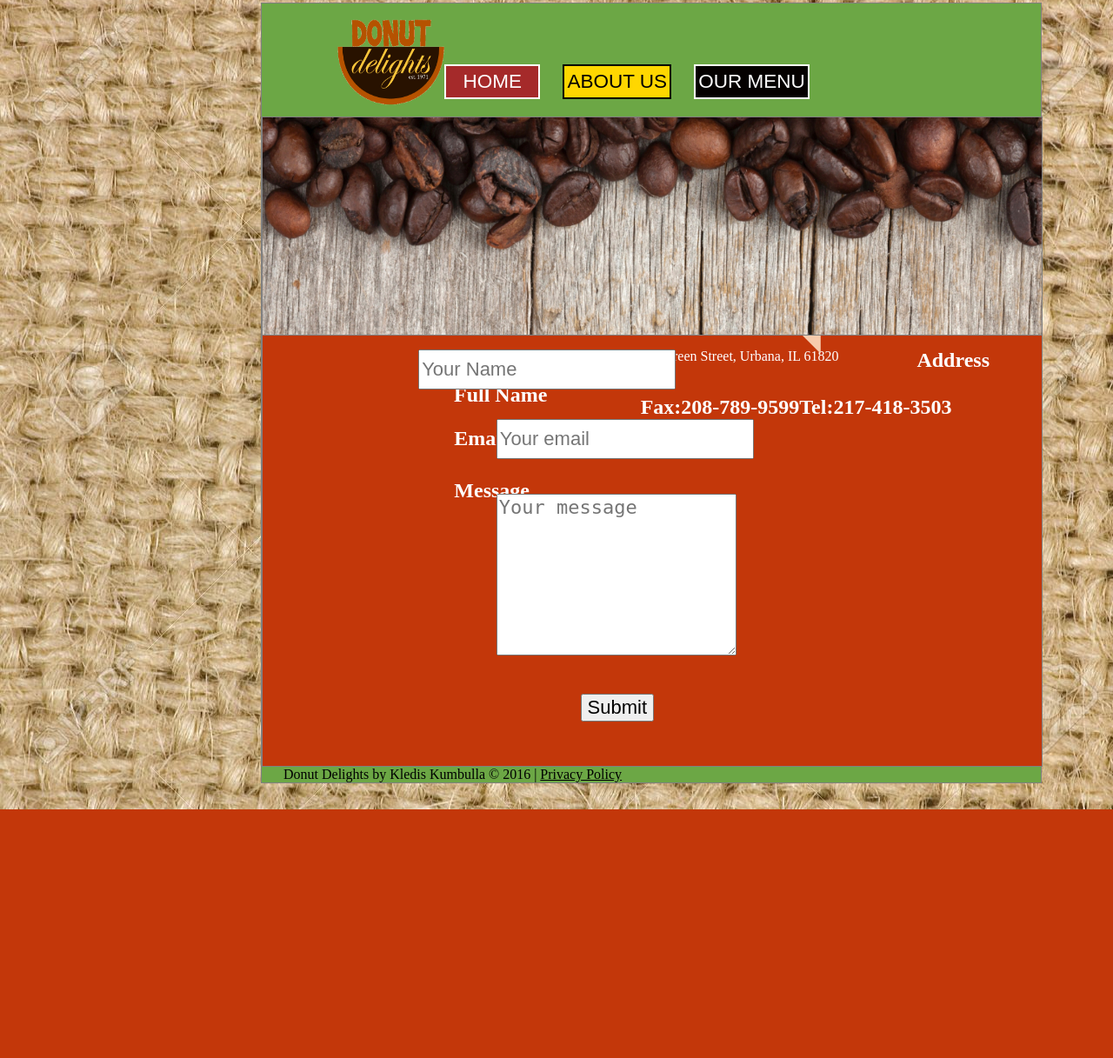
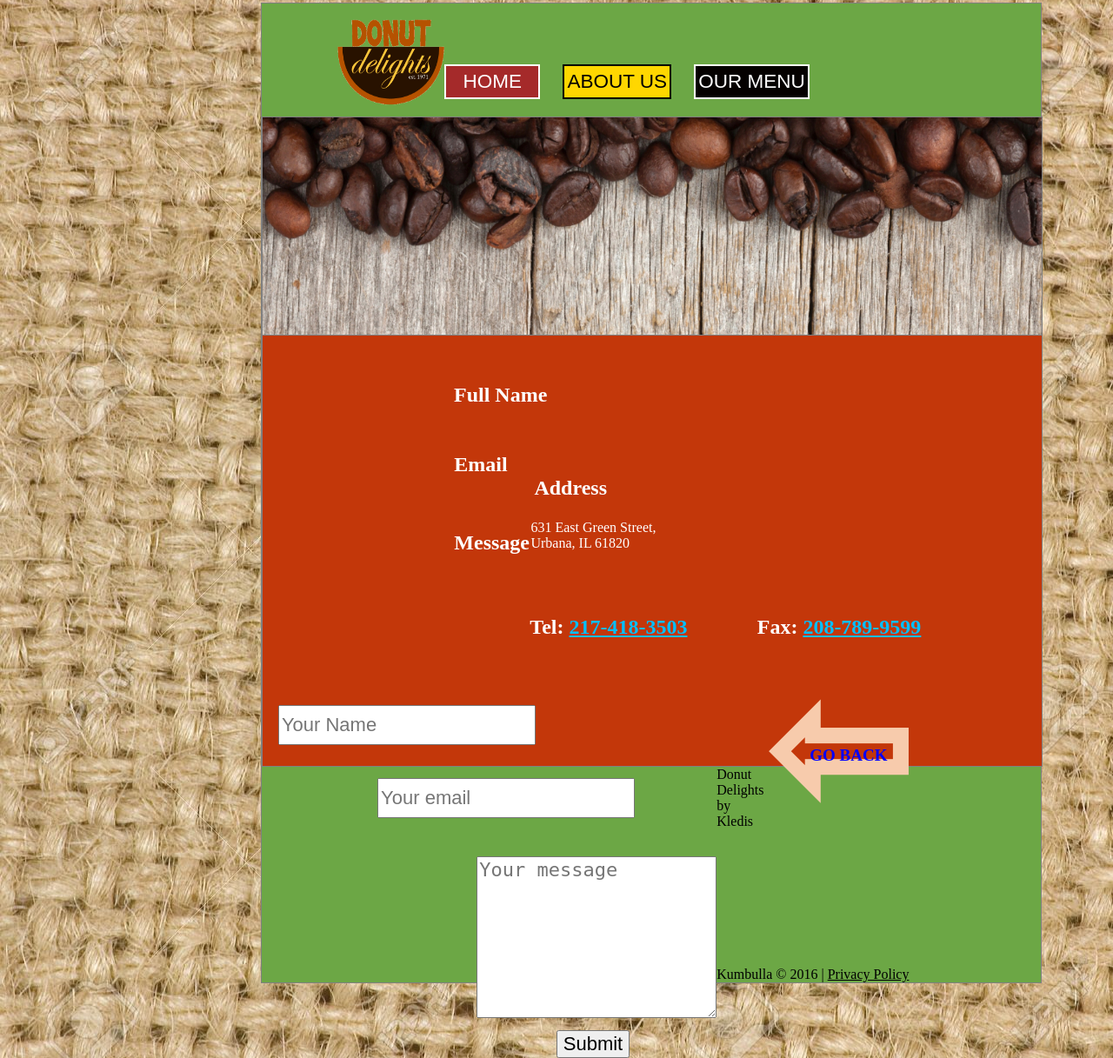
Before and after one commit to kledis/kledis.com, a PHP site: page /ContactUs.html in a window 1280 px wide. Shown: the part 27-1244 px from the top of the page at 87% size. Before the commit the page ends 958 px from the top, so only its background shows below. Run offline with PHP 8.4, Linux system fonts and the light colour scheme.

Commit message:
Add files via upload

```diff
--- a/ContactUs.html
+++ b/ContactUs.html
@@ -47,37 +47,38 @@
 <img id="backimage" src="coffeebean-istock-crop2-homepagebanner.jpg">
 </img>
 
+ <div id= "ai">
+   <h2 id="KK1">Full Name</h2>
+   <h2 id="KK2">Email</h2> <h2 id="KK3">Message</h2>
+   <h2 id="KK4">Address</h2>
+   <p id="KK5">631 East Green Street,<br>
+               Urbana, IL 61820</p>
+   <h2 id="KK6">Tel: <a href="tel:2174183503" style="color:rgb(0,191,255);">217-418-3503</a></h2>
+   <h2 id="KK7">Fax: <a href="tel:2087899599" style="color:rgb(0,191,255);">208-789-9599</a></h2>
 
 <!--Message-->
 
-   <form id= "ai" method="POST" action="http://formspree.io/kumbullakledis@gmail.com">
-
-   <h2 id="KK1">Full Name</h2>
-   <h2 id="KK2">Email</h2> <h2 id="KK3">Message</h2>
-   <h2 id="KK4">Address</h2>
-   <p id="KK5">631 East Green Street,
-               Urbana, IL 61820</p>
-   <h2 id="KK6">Tel:<a>217-418-3503</a></h2>
-   <h2 id="KK7">Fax:<a>208-789-9599</a></h2>
-
-  <div style="float:center; margin-top:-70px;">
-    <input  type="text"  name="name"  placeholder="Your Name" style="height: 40px; margin-top:-100px; float:left; font-size:22px; margin-left: 20%;">
-
-   <input  type="email" name="email" placeholder="Your email" style="height: 40px; margin-top:-20px; float:left; font-size:22px; margin-left: 30%;">
-
-  <textarea name="message" placeholder="Your message" style="height: 180px; width: 270px; margin-top:40px; float:left; font-size:22px; margin-left: 30%;"></textarea>
-
-  <button type="submit" style="font-size: 22px;  margin-left: -20%; float:left; margin-top:270px">Submit</button>
-</div>
+   <form  method="POST" action="http://formspree.io/kumbullakledis@gmail.com">
 
 
+
+    <input  type="text"  name="name"  placeholder="Your Name" style="height: 40px; margin-top:56px; float:left; font-size:22px; margin-left: 2%;">
+
+   <input  type="email" name="email" placeholder="Your email" style="height: 40px; margin-top: 140px; float:left; font-size:22px; margin-left: -20.29%;">
+
+  <textarea name="message" placeholder="Your message" style="height: 180px; width: 270px; margin-top:230px; float:left; font-size:22px; margin-left: -20.29%;"></textarea>
+
+  <button type="submit" style="font-size: 22px;  margin-left: -20.6%; float:left; margin-top:430px">Submit</button>
+
+</form>
+
      <div>
-       <a href="index.html" class="buttonAbout"><h1 id="Arrow4">&#8678;<h1 id="go4">GO BACK</h1></h1></a>
+       <a href="Services.html" class="buttonAbout"><h1 id="Arrow4">&#8678;<h1 id="go4">GO BACK</h1></h1></a>
 
       </div>
 
-</form>
 
+</div>
 
 
     <!--Footer-->
--- a/site.css
+++ b/site.css
@@ -1061,7 +1061,7 @@ float:right;
 #KK2 {
 
  color:white;
- margin-top:110px;
+ margin-top:140px;
  float:left;
 
  margin-left:-107px;
@@ -1072,7 +1072,7 @@ float:right;
  color:white;
  margin-left: -107px;
  float:left;
- margin-top:170px;
+ margin-top:230px;
 
 
 }
@@ -1080,38 +1080,39 @@ float:right;
 #KK4 {
 
  color:white;
- margin-top:20px;
+ margin-top:60px;
  float:right;
- margin-right:60px;
+ margin-right:500px;
 
 }
 #KK5 {
 
  color:white;
- margin-top:20px;
+ margin-top:110px;
  float:right;
- margin-right:90px;
+ margin-right:-140px;
 
 }
 #KK6 {
 
  color:white;
- margin-top:20px;
+ margin-top:220px;
  float:right;
- margin-right:-40px;
+ margin-right:-180px;
 
 }
 #KK7 {
 
  color:white;
- margin-top:20px;
+ margin-top:220px;
  float:right;
+ margin-right:-450px;
 
 }
 #go4 {
 
     float: right;
-    margin-top:-186px;
+    margin-top:103px;
     margin-right:-140px;
     font-size: 19px;
     color:blue;
@@ -1122,7 +1123,7 @@ float:right;
 #Arrow4 {
 
     float: right;
-     margin-top:-300px;
+     margin-top:-10px;
      font-size: 200px;
      margin-right: 150px;
 
```
